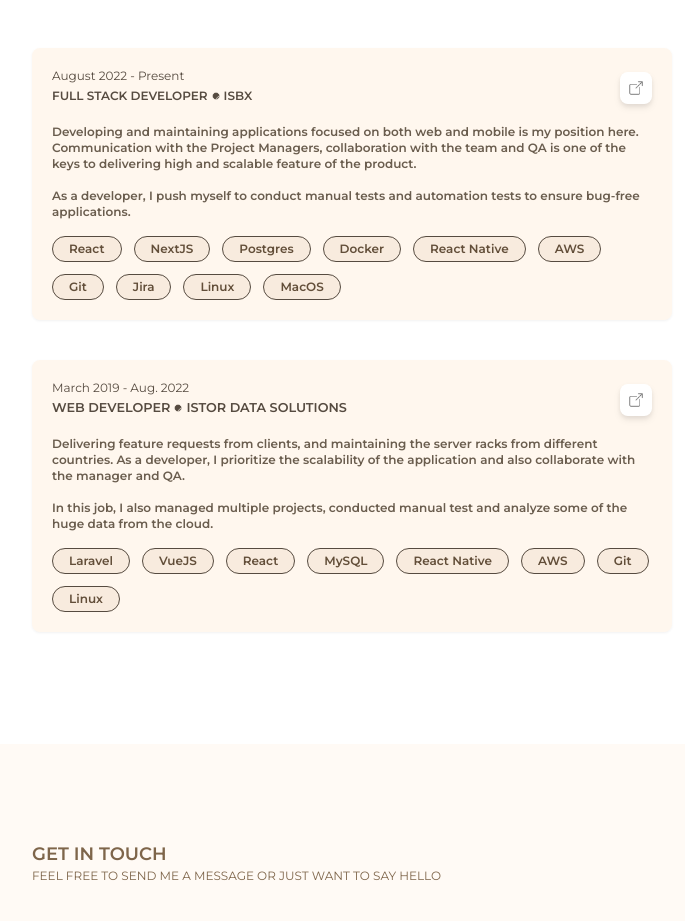
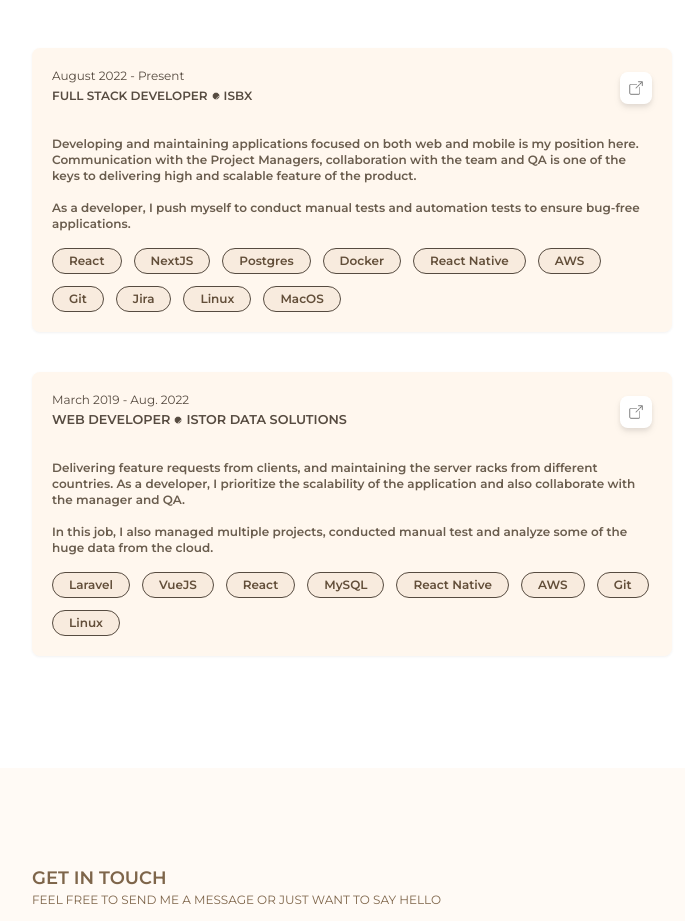
Before and after one commit to dondomiedungca/ddungca, a Next.js app: page / in a window 1280 px wide. Shown: the part 3140-4061 px from the top of the page, without its empty margins (288-973 px from the left). Built offline with nearby package versions, Linux system fonts and the light colour scheme.

Commit message:
Fixed the styles and fonts

```diff
--- a/src/components/WorkHistory.tsx
+++ b/src/components/WorkHistory.tsx
@@ -53,7 +53,7 @@ const WorkHistory = (props: any, ref: any) => {
                 <img src="/company-link.png" className="w-4" alt="" />
               </a>
             </div>
-            <p className="text-brown-2 text-xs lg-1:text-sm font-medium sm:font-semibold mt-5">
+            <p className="text-brown-2 text-xs lg-1:text-sm font-medium sm:font-semibold mt-8">
               Developing and maintaining applications focused on both web and
               mobile is my position here. Communication with the Project
               Managers, collaboration with the team and QA is one of the keys to
@@ -136,7 +136,7 @@ const WorkHistory = (props: any, ref: any) => {
                 <img src="/company-link.png" className="w-4" alt="" />
               </a>
             </div>
-            <p className="text-brown-2 text-xs lg-1:text-sm font-medium sm:font-semibold mt-5">
+            <p className="text-brown-2 text-xs lg-1:text-sm font-medium sm:font-semibold mt-8">
               Delivering feature requests from clients, and maintaining the
               server racks from different countries. As a developer, I
               prioritize the scalability of the application and also collaborate
```
